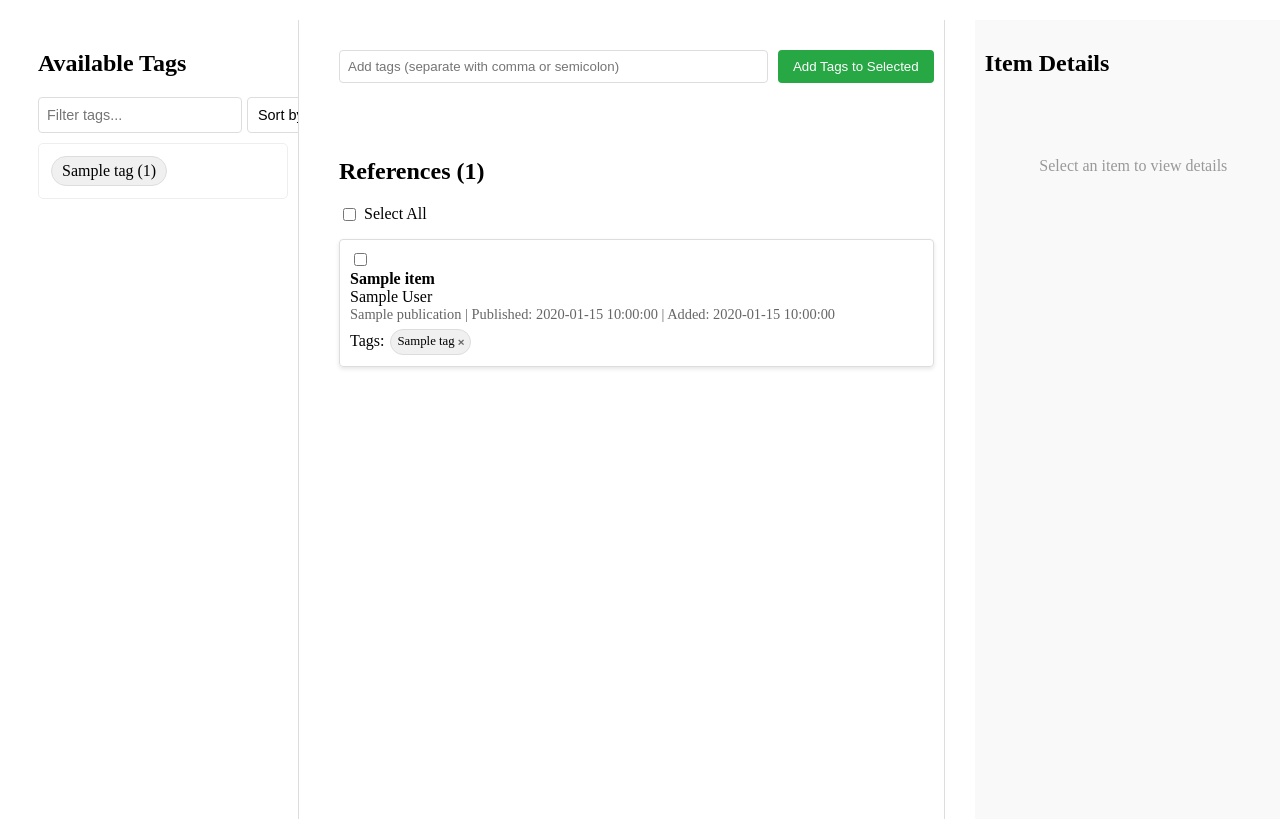
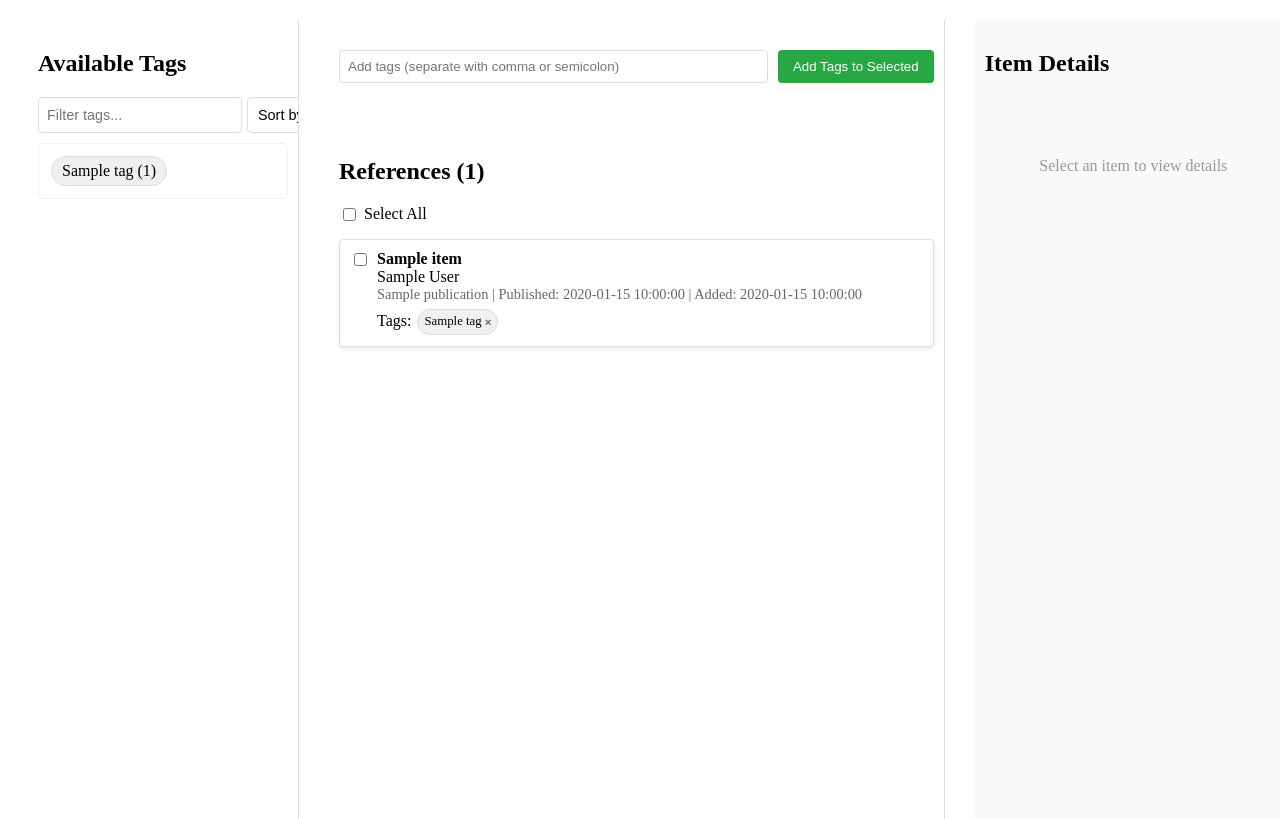
Before and after one commit to herrlich10/zotero-viewer, a Flask app: template templates/index.html in a window 1280 px wide. Shown: the top 819 px of the page. Run offline with Flask 3, Linux system fonts and the light colour scheme; the template is opened without the code that fills it: most values are stand-ins (such as "Sample title", 1, 10 or a date in 2020); parts of the project's set-up code (start-up, migrations or seed data) failed here and were passed over.

Commit message:
style: improve layout and alignment of item content
Refactor the CSS and HTML to enhance the layout of item content by introducing a flex container for better alignment and spacing. This change ensures a more consistent and visually appealing presentation of item details.

```diff
--- a/static/styles.css
+++ b/static/styles.css
@@ -315,6 +315,18 @@
     border: 1px solid #ddd;
     border-radius: 4px;
     transition: background-color 0.2s;
+    display: flex;
+    align-items: flex-start;
+}
+
+.item-content {
+    flex: 1;
+}
+
+.item input[type="checkbox"] {
+    margin-right: 10px;
+    margin-top: 3px;
+    align-self: top;
 }
 
 .item:hover {
--- a/templates/index.html
+++ b/templates/index.html
@@ -116,6 +116,7 @@
                                 value="{{ item.id }}"
                                 id="item_{{ item.id }}"
                                 onclick="event.stopPropagation()">
+                            <div class="item-content">
                                 <!-- Replace the commented out item-tags div with this version -->
                                 <div class="item-title"><strong>{{ item.title }}</strong></div>
                                 <div class="item-author">
@@ -146,6 +147,7 @@
                                     {% endfor %}
                                 </div>
                             </div>
+                        </div>
                     {% endfor %}
                 {% else %}
                     <p>No items found matching the selected tags.</p>
```
Lines whose indentation alone changed are shown as unchanged.
